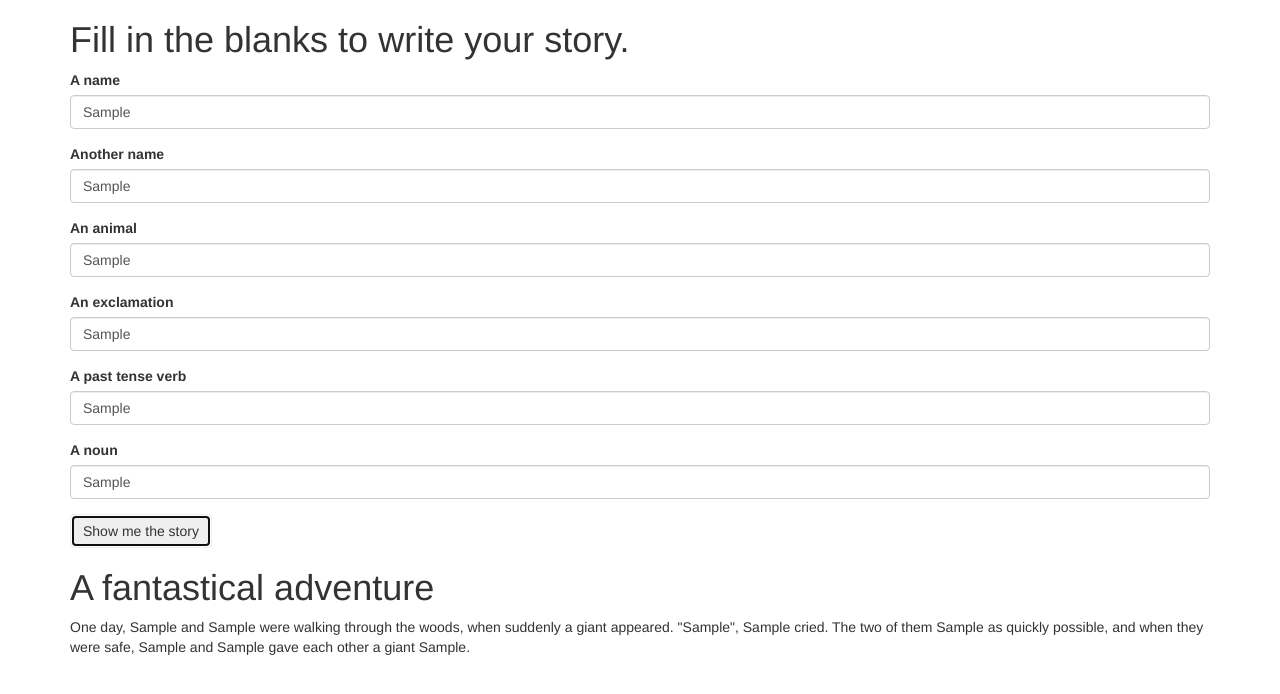
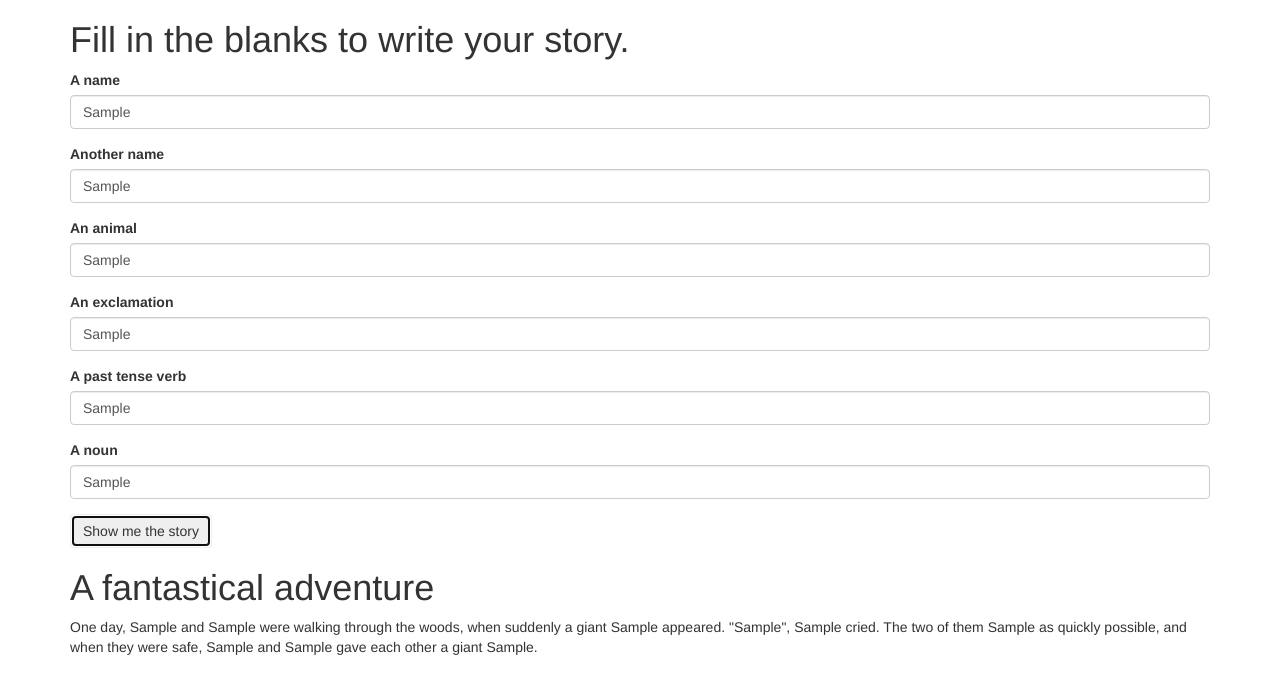
Before and after one commit to wh0pper/madlibs, a plain HTML site: page index.html in a window 1280 px wide. Both pictures are taken after typing "Sample", "Sample", "Sample", "Sample", "Sample", "Sample" into the empty fields and a click on the button "Show me the story". Drawn offline with nearby package versions, Linux system fonts and the light colour scheme.

Commit message:
refactor javascript using array and looping

```diff
--- a/index.html
+++ b/index.html
@@ -23,7 +23,7 @@
           </div>
           <div class="form-group">
             <label for="animal">An animal</label>
-            <input id="person1" class="form-control" type="text">
+            <input id="animal" class="form-control" type="text">
           </div>
           <div class="form-group">
             <label for="exclamation">An exclamation</label>
--- a/js/scripts.js
+++ b/js/scripts.js
@@ -1,23 +1,13 @@
 $(document).ready(function() {
   $("#formOne").submit(function(event) {
+    event.preventDefault();
+    var inputsArray = ["person1", "person2", "animal", "exclamation", "verb", "noun"];
 
-    var person1Input = $("input#person1").val();
-    var person2Input = $("input#person2").val();
-    var animalInput = $("input#animal").val();
-    var exclamationInput = $("input#exclamation").val();
-    var verbInput = $("input#verb").val();
-    var nounInput = $("input#noun").val();
-
-
-    $(".person1").text(person1Input);
-    $(".person2").text(person2Input);
-    $(".animal").text(animalInput);
-    $(".exclamation").text(exclamationInput);
-    $(".verb").text(verbInput);
-    $(".noun").text(nounInput);
+    inputsArray.forEach(function(input) {
+      var userInput = $("#" + input).val();
+      $("." + input).text(userInput);
+    });
 
     $("#story").show();
-
-    event.preventDefault();
   });
 });
```
